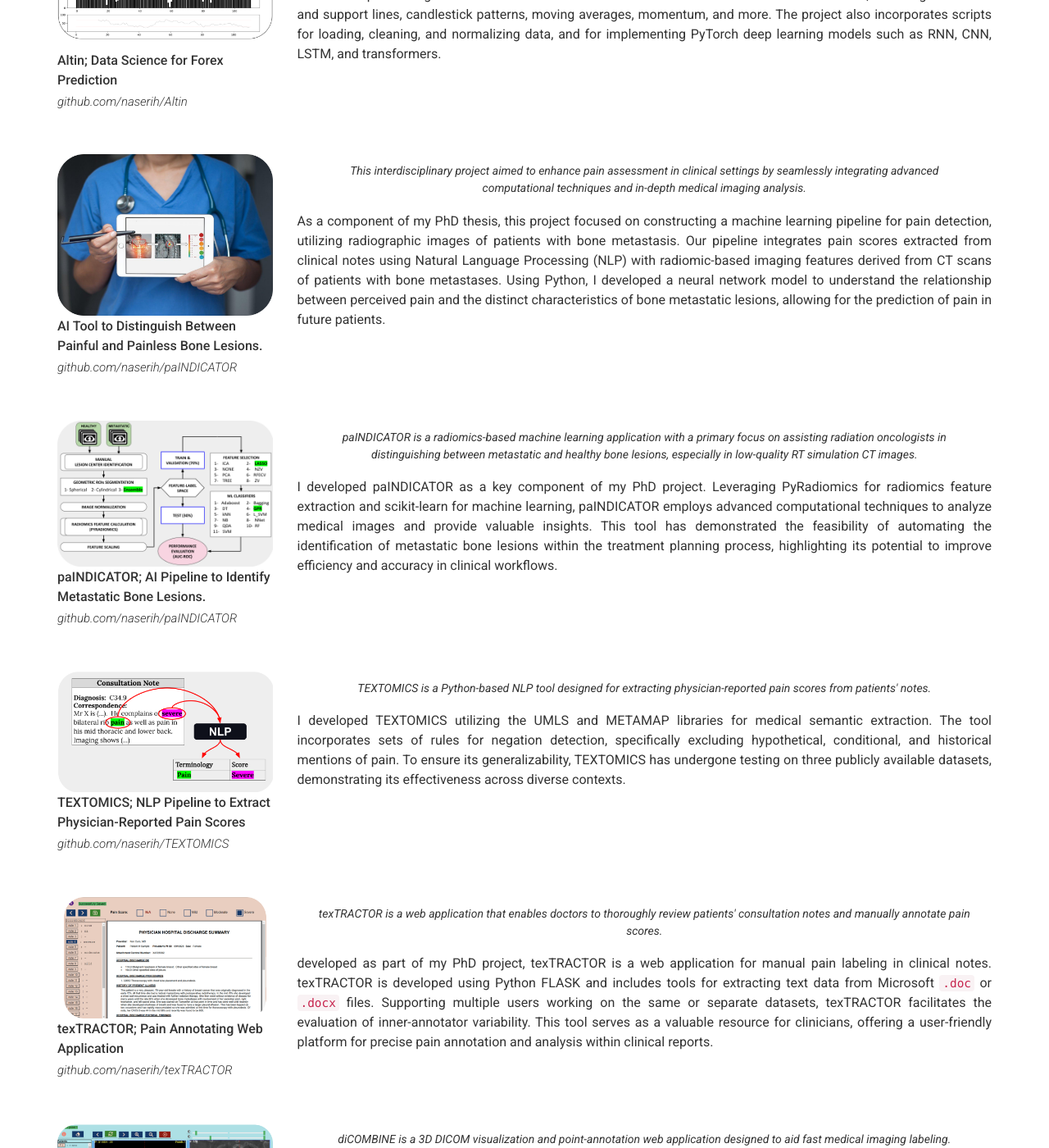
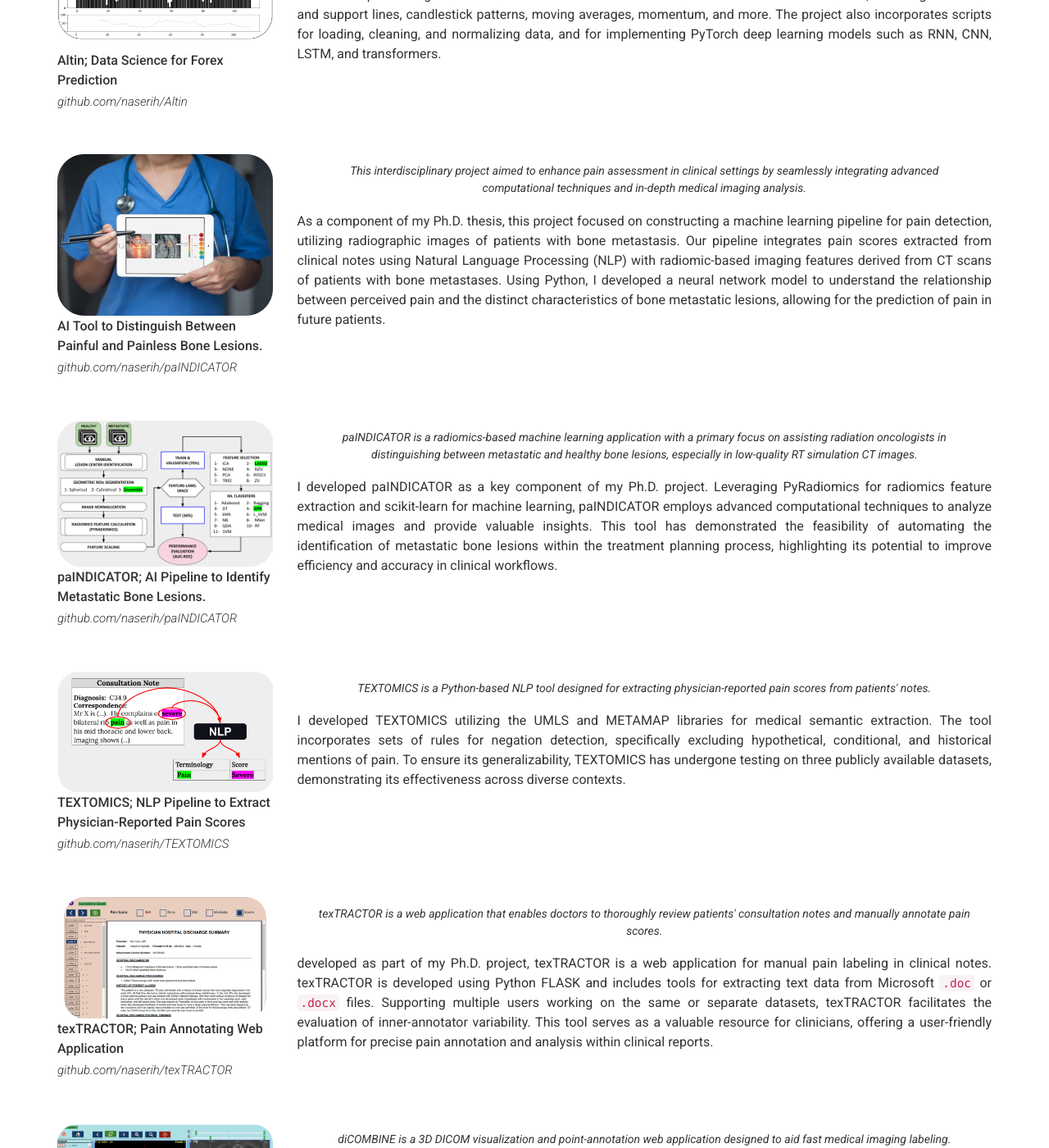
Before and after one commit to naserih/naserih.github.io, a Jekyll site: the page built from index.md, in a window 1280 px wide and 1400 px high, scrolled down 766 px. Shown: the whole window at 82% size. Built offline with Jekyll 4.4.1, drawn with Linux system fonts in a browser that asks for light colours; nearby versions of some CDN libraries; some of the changed text lies outside the part shown.

```diff
--- a/_config.yml
+++ b/_config.yml
@@ -97,7 +97,7 @@ content:
           techniques and in-depth medical imaging analysis.
 
         description: | # this will include new lines to allow paragraphs
-          As a component of my PhD thesis, this project focused on constructing
+          As a component of my Ph.D. thesis, this project focused on constructing
           a machine learning pipeline for pain detection,
           utilizing radiographic images of patients with bone metastasis.
           Our pipeline integrates pain scores extracted from clinical notes
@@ -118,7 +118,7 @@ content:
           metastatic and healthy bone lesions, especially in low-quality RT simulation CT images.
 
         description: | # this will include new lines to allow paragraphs
-          I developed paINDICATOR as a key component of my PhD project.
+          I developed paINDICATOR as a key component of my Ph.D. project.
           Leveraging PyRadiomics for radiomics feature extraction and
           scikit-learn for machine learning, paINDICATOR employs advanced
           computational techniques to analyze medical images and provide
@@ -157,7 +157,7 @@ content:
           review patients' consultation notes and manually annotate pain scores.
 
         description: | # this will include new lines to allow paragraphs
-           developed as part of my PhD project, texTRACTOR is a web application
+           developed as part of my Ph.D. project, texTRACTOR is a web application
            for manual pain labeling in clinical notes.
            texTRACTOR is developed using Python FLASK and
            includes tools for extracting text data
@@ -340,7 +340,7 @@ content:
       - layout: left
         title: <img src="/images/mcgill_logo.png" width="190" />
         caption: 2018 - 2023
-        sub_title: Medical Physics (PhD)
+        sub_title: Medical Physics (Ph.D.)
         quote: >
           Established in 1821, McGill University stands as a globally
           renowned institution, consistently ranked among the world's top
@@ -360,7 +360,7 @@ content:
       - layout: left
         title: <img src="/images/uleth.png" width="190" />
         caption: 2013 - 2015
-        sub_title: Computational Physics (MSc)
+        sub_title: Computational Physics (M.Sc.)
         quote: >
           Founded in 1967, the University of Lethbridge is one of Canada's
           leading publicly funded comprehensive academic and research institutions.
@@ -380,7 +380,7 @@ content:
         title: <img src="/images/iasbs_logo.png" width="220" />
         sub_title: Institute for Advanced Studies in Basic Sciences (IASBS), Zanjan, Iran
         caption: 2007 - 2010
-        sub_title: Applied Physics (MSc)
+        sub_title: Applied Physics (M.Sc.)
         quote: >
           Founded in 1991, IASBS is internationally acclaimed for its outstanding
           contributions to fundamental sciences, particularly
```
